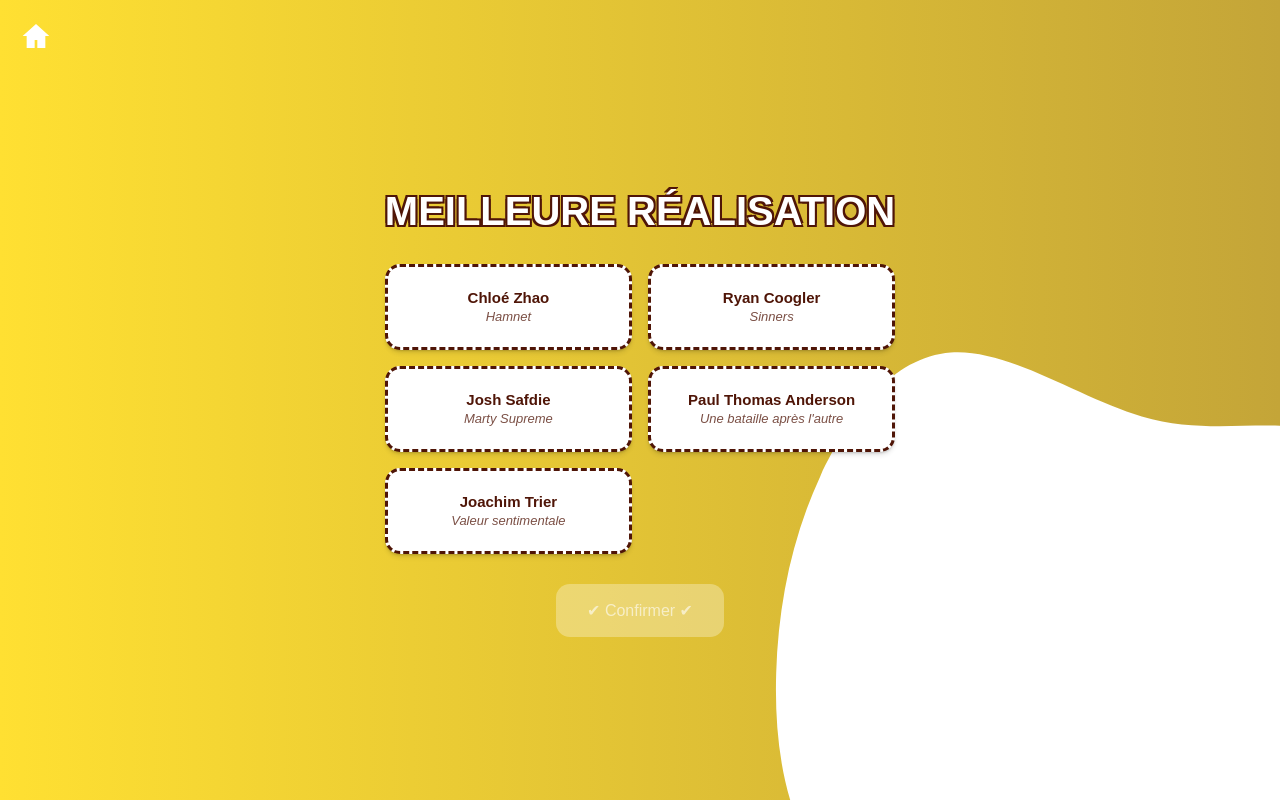
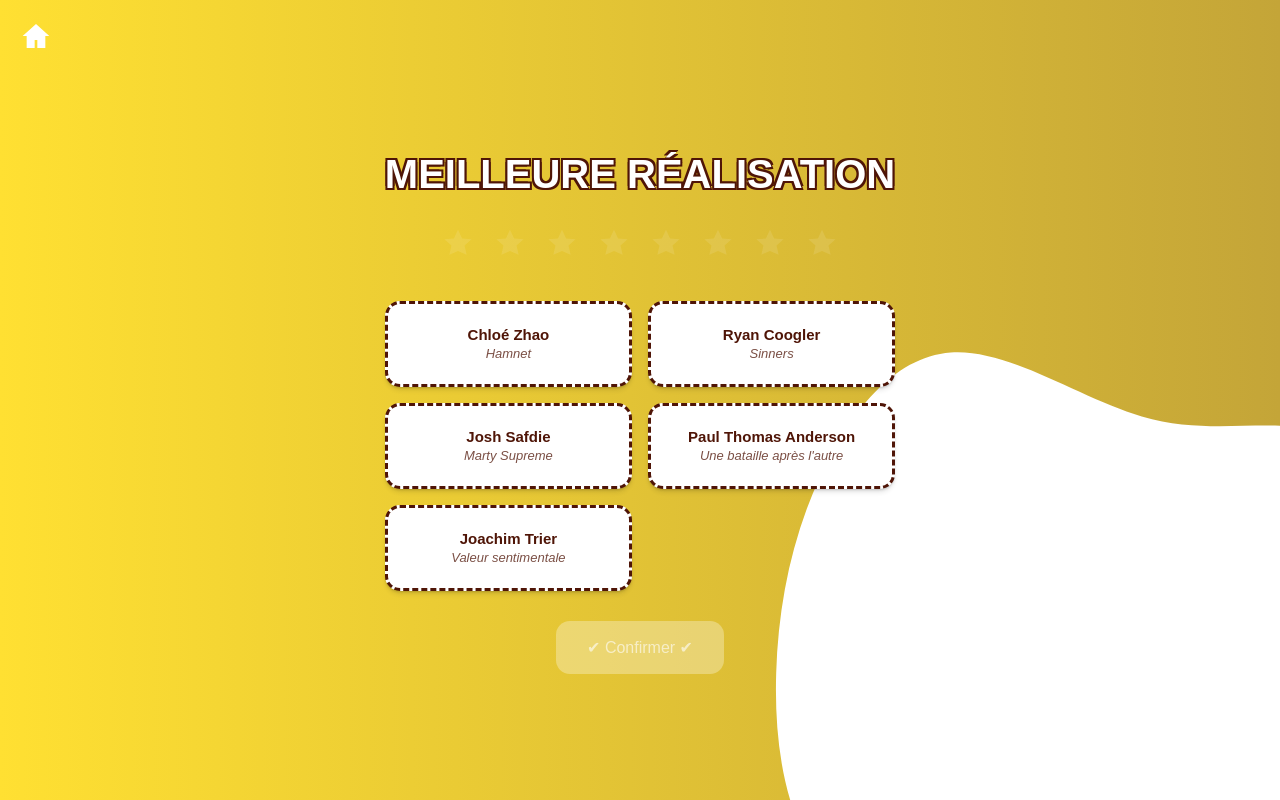
Before and after one commit to rjousse18/oskar_game_front, a React (Create React App) app: page /category in a window 1280 px wide. Built offline with nearby package versions, Linux system fonts and the light colour scheme.

Commit message:
vote des joueurs

```diff
--- a/src/css/CategoryPage.css
+++ b/src/css/CategoryPage.css
@@ -22,31 +22,50 @@
 
 /* JOUEURS */
 
-.players-row {
-    display: flex;
-    justify-content: center;
-    gap: 14px;
-    margin-bottom: 40px;
-    flex-wrap: wrap;
+.players-row-cat {
+  display: flex;
+  justify-content: center;
+  gap: 18px;
+  margin-bottom: 40px;
+  flex-wrap: wrap;
 }
 
-.player-dot {
-    width: 26px;
-    height: 26px;
-    border-radius: 50%;
-    background: white;
-    opacity: 0.3;
-    transition: 0.2s ease;
+.player-star-cat {
+  width: 34px;
+  height: 34px;
+  transition: 0.25s ease;
+  opacity: 0.8;
 }
 
-.player-dot.voted {
-    opacity: 1;
-    transform: scale(1.2);
+.player-star-cat svg {
+  width: 100%;
+  height: 100%;
+  fill: white;
 }
 
-.player-dot.empty {
-    opacity: 0.1;
+/* joueur présent mais pas voté */
+.player-star-cat:not(.voted):not(.empty) svg {
+  fill: white;
+  opacity: 0.9;
 }
+
+/* joueur qui a voté */
+.player-star-cat.voted svg {
+  fill: var(--player-color);
+  filter: drop-shadow(0 0 6px rgba(255, 224, 50, 0.6));
+  transform: scale(1.15);
+  opacity: 1;
+}
+
+/* slot vide */
+.player-star-cat.empty {
+  opacity: 0.1;
+}
+
+.player-star-cat.voted {
+  transform: scale(1.2);
+}
+
 
 
 /* NOMMES */
--- a/src/pages/CategoryPage.tsx
+++ b/src/pages/CategoryPage.tsx
@@ -42,11 +42,20 @@ const CategoryPage = () => {
   // Catégorie en dur
   const categoryName = "MEILLEURE RÉALISATION";
 
+  // TEST EN LOCAL
+  const [localPlayers, setLocalPlayers] = useState<Player[]>(players);
+  const slots = Array.from(
+  { length: 8 },
+  (_, i) => localPlayers[i] ?? null
+);
+
   // Rempli jusqu'à 8 emplacements pour l'affichage des étoiles
+  /*
   const slots: (Player | null)[] = Array.from(
     { length: 8 },
     (_, i) => players[i] ?? null
   );
+  */
 
   // Je définis les states pour le vote:
 
@@ -66,6 +75,13 @@ const CategoryPage = () => {
   const handleConfirm = () => {
     if (!selected) return;
     setConfirmed(true);
+    setLocalPlayers((prev) =>
+    prev.map((p) =>
+      p.id === currentPlayerId
+        ? { ...p, hasVoted: true }
+        : p
+    )
+  );
     console.log("VOTE", { currentPlayerId, nomineeId: selected }); // en attendant le socket
   };
 
@@ -79,6 +95,25 @@ const CategoryPage = () => {
       <div className="category-wrapper">
 
         <h1 className="category-title">{categoryName}</h1>
+
+        {/* ETOILES DES JOUEURS */}
+        <div className="players-row-cat">
+          {slots.map((player, i) => (
+            <div
+              key={player ? player.id : i}
+              className={`player-star-cat ${
+                player?.hasVoted ? "voted" : ""
+              } ${!player ? "empty" : ""}`}
+              style={{
+                "--player-color": player?.color || "#ffffff",
+              } as React.CSSProperties}
+            >
+              <svg viewBox="0 0 24 24">
+                <path d="M12 2l2.9 6.1 6.7.6-5 4.3 1.5 6.5L12 16.9 5.9 19.5l1.5-6.5-5-4.3 6.7-.6L12 2z"/>
+              </svg>
+            </div>
+          ))}
+        </div>
 
 
         {/* NOMINÉS */}
--- a/src/pages/CreateGame.tsx
+++ b/src/pages/CreateGame.tsx
@@ -12,7 +12,7 @@ import "../css/App.css";
 
 
 // Couleurs pour les joueurs
-const colors = ["#f44336", "#e91e63", "#9c27b0", "#3f51b5", "#2196f3", "#4caf50", "#ff9800"];
+const colors = ["#f44336", "#e91e63", "#9c27b0", "#3f51b5", "#2196f3", "#4caf50", "#ff9800", "#795548"];
 
 
 const CreateGame = () => {
```
